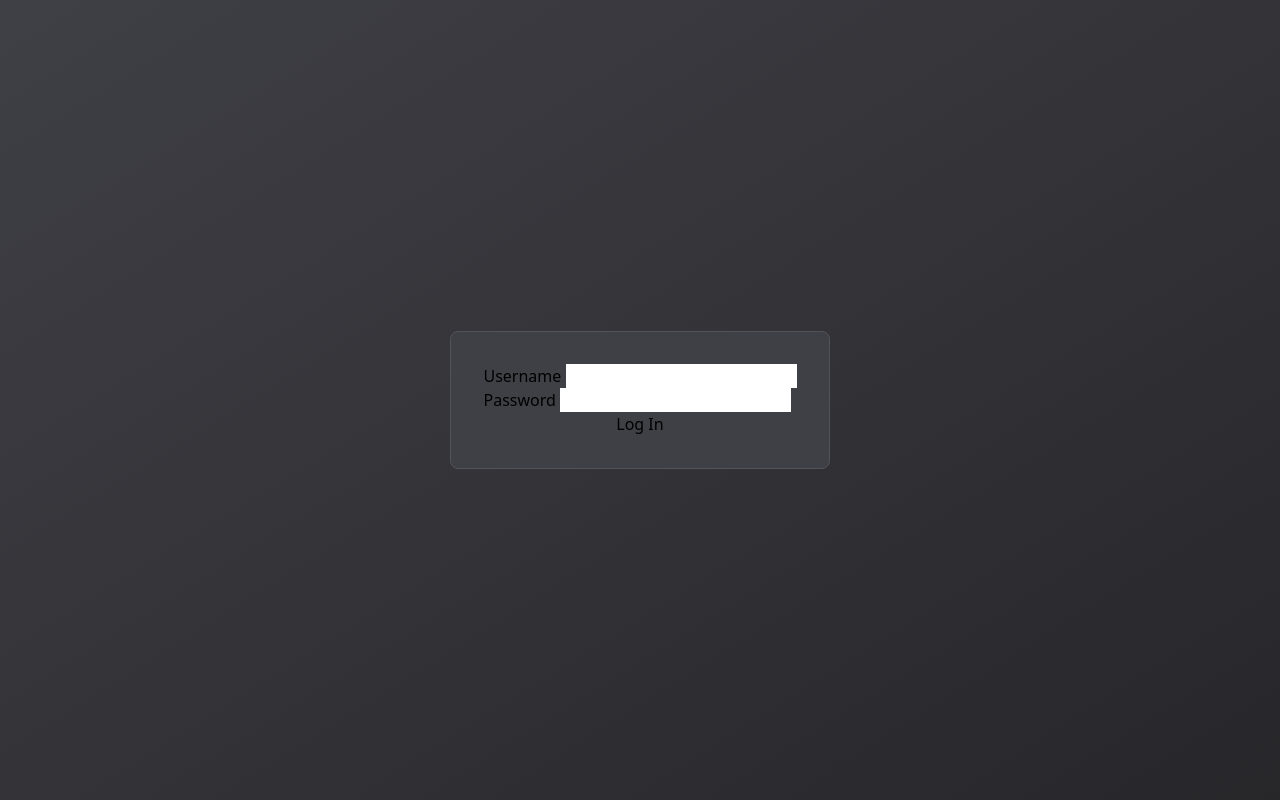
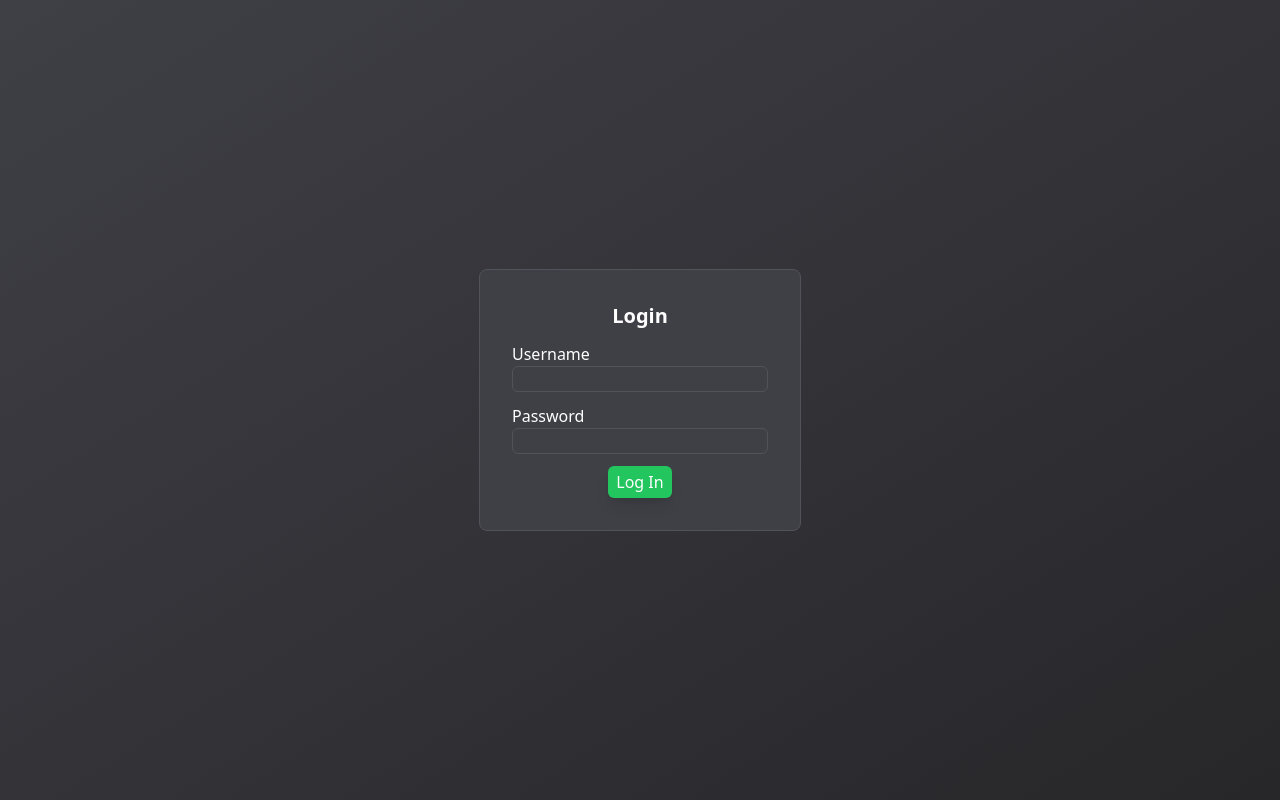
Before and after one commit to MCT32/MegaChat, a SvelteKit app: page /login in a window 1280 px wide. Built offline with nearby package versions, Linux system fonts and the light colour scheme.

Commit message:
login page done

```diff
--- a/src/routes/login/+page.svelte
+++ b/src/routes/login/+page.svelte
@@ -1,13 +1,16 @@
 <div class="flex items-center justify-center bg-gradient-to-br from-zinc-700 to-zinc-800 w-full min-h-svh">
-    <form class="flex flex-col h-fit bg-zinc-700 p-8 border-zinc-600 rounded-lg border" method="post">
-        <label>
+    <form class="flex flex-col h-fit bg-zinc-700 p-8 border-zinc-600 rounded-lg border gap-3" method="post">
+        <h1 class="text-white text-center font-bold text-xl">Login</h1>
+        <label class="text-white">
             Username
-            <input name="username" type="text">
+            <br>
+            <input name="username" type="text" class="bg-transparent border-zinc-600 rounded-md border w-64">
         </label>
-        <label>
+        <label class="text-white">
             Password
-            <input name="password" type="password">
+            <br>
+            <input name="password" type="password" class="bg-transparent border-zinc-600 rounded-md border w-64">
         </label>
-        <button>Log In</button>
+        <button class="text-white bg-green-500 w-fit self-center px-2 py-1 rounded-md shadow-lg">Log In</button>
     </form>
 </div>
```
